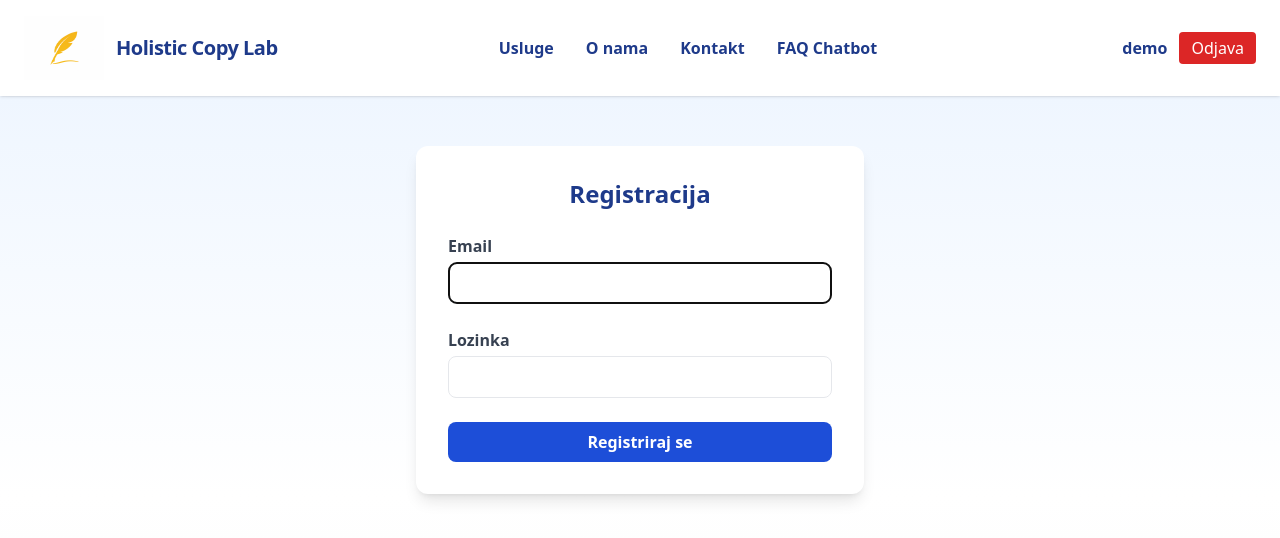
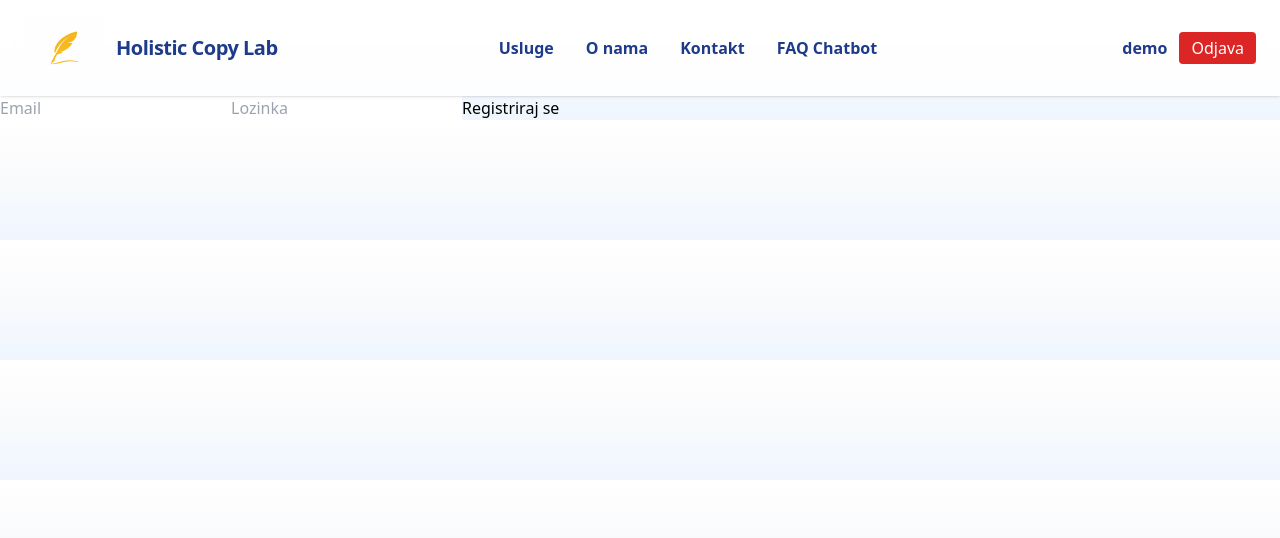
Before and after one commit to starone567/holistic-copy-lab-frontend, a React (Vite) app: page /register in a window 1280 px wide. Shown: the top 538 px of the page. Built offline with nearby package versions, Linux system fonts and the light colour scheme.

Commit message:
Supabase login i registracija: ažurirani Login.jsx i Register.jsx

```diff
--- a/src/pages/Login.jsx
+++ b/src/pages/Login.jsx
@@ -1,67 +1,46 @@
-// src/pages/Login.jsx
-import React, { useState } from "react";
+import { useState } from "react";
 import { supabase } from "../supabaseClient";
-import { useNavigate } from "react-router-dom";
 
 export default function Login({ setUser }) {
-  const [email, setEmail] = useState("");
-  const [password, setPassword] = useState("");
-  const [loading, setLoading] = useState(false);
-  const [message, setMessage] = useState("");
-  const navigate = useNavigate();
+  const [email, setEmail] = useState('');
+  const [password, setPassword] = useState('');
+  const [error, setError] = useState(null);
 
   const handleLogin = async (e) => {
     e.preventDefault();
-    setLoading(true);
-    setMessage("");
+    setError(null);
+
     const { data, error } = await supabase.auth.signInWithPassword({
       email,
       password,
     });
+
     if (error) {
-      setMessage("Neispravni podaci ili korisnik ne postoji.");
+      setError(error.message);
     } else {
       setUser(data.user);
-      navigate("/");
+      // localStorage.setItem('user', JSON.stringify(data.user)); // Po želji
     }
-    setLoading(false);
   };
 
   return (
-    <div className="flex flex-col items-center justify-center min-h-[50vh] bg-gradient-to-b from-blue-50 to-white">
-      <form onSubmit={handleLogin} className="bg-white shadow-lg rounded-xl p-8 w-full max-w-md space-y-6 mt-12">
-        <h2 className="text-2xl font-bold text-center text-blue-900 mb-4">Prijava</h2>
-        {message && <div className="text-center text-sm text-red-500">{message}</div>}
-        <div>
-          <label className="block text-gray-700 font-semibold mb-1" htmlFor="email">Email</label>
+    <form onSubmit={handleLogin}>
       <input
-            id="email"
         type="email"
-            className="w-full border rounded-lg px-3 py-2"
+        placeholder="Email"
         value={email}
         onChange={e => setEmail(e.target.value)}
-            required autoFocus
+        required
       />
-        </div>
-        <div>
-          <label className="block text-gray-700 font-semibold mb-1" htmlFor="password">Lozinka</label>
       <input
-            id="password"
         type="password"
-            className="w-full border rounded-lg px-3 py-2"
+        placeholder="Lozinka"
         value={password}
         onChange={e => setPassword(e.target.value)}
         required
       />
-        </div>
-        <button
-          type="submit"
-          className="w-full bg-blue-700 hover:bg-blue-800 text-white font-semibold rounded-lg py-2 transition"
-          disabled={loading}
-        >
-          {loading ? "Prijavljujem..." : "Prijava"}
-        </button>
+      <button type="submit">Prijavi se</button>
+      {error && <div style={{ color: 'red' }}>{error}</div>}
     </form>
-    </div>
   );
 }
--- a/src/pages/Register.jsx
+++ b/src/pages/Register.jsx
@@ -1,67 +1,47 @@
-// src/pages/Register.jsx
-import React, { useState } from "react";
+import { useState } from "react";
 import { supabase } from "../supabaseClient";
-import { useNavigate } from "react-router-dom";
 
-export default function Register() {
-  const [email, setEmail] = useState("");
-  const [password, setPassword] = useState("");
-  const [loading, setLoading] = useState(false);
-  const [message, setMessage] = useState("");
-  const navigate = useNavigate();
+export default function Register({ setUser }) {
+  const [email, setEmail] = useState('');
+  const [password, setPassword] = useState('');
+  const [error, setError] = useState(null);
 
   const handleRegister = async (e) => {
     e.preventDefault();
-    setLoading(true);
-    setMessage("");
+    setError(null);
+
     const { data, error } = await supabase.auth.signUp({
       email,
       password,
     });
+
     if (error) {
-      setMessage(error.message);
+      setError(error.message);
     } else {
-      setMessage("Potvrdi svoj email za dovršetak registracije!");
-      setTimeout(() => navigate("/login"), 3500);
+      // Možeš automatski postaviti usera, ili ga preusmjeriti na login
+      setUser(data.user);
+      // localStorage.setItem('user', JSON.stringify(data.user)); // Po želji
     }
-    setLoading(false);
   };
 
   return (
-    <div className="flex flex-col items-center justify-center min-h-[50vh] bg-gradient-to-b from-blue-50 to-white">
-      <form onSubmit={handleRegister} className="bg-white shadow-lg rounded-xl p-8 w-full max-w-md space-y-6 mt-12">
-        <h2 className="text-2xl font-bold text-center text-blue-900 mb-4">Registracija</h2>
-        {message && <div className="text-center text-sm text-red-500">{message}</div>}
-        <div>
-          <label className="block text-gray-700 font-semibold mb-1" htmlFor="email">Email</label>
+    <form onSubmit={handleRegister}>
       <input
-            id="email"
         type="email"
-            className="w-full border rounded-lg px-3 py-2"
+        placeholder="Email"
         value={email}
         onChange={e => setEmail(e.target.value)}
-            required autoFocus
+        required
       />
-        </div>
-        <div>
-          <label className="block text-gray-700 font-semibold mb-1" htmlFor="password">Lozinka</label>
       <input
-            id="password"
         type="password"
-            className="w-full border rounded-lg px-3 py-2"
+        placeholder="Lozinka"
         value={password}
         onChange={e => setPassword(e.target.value)}
         required
       />
-        </div>
-        <button
-          type="submit"
-          className="w-full bg-blue-700 hover:bg-blue-800 text-white font-semibold rounded-lg py-2 transition"
-          disabled={loading}
-        >
-          {loading ? "Registriram..." : "Registriraj se"}
-        </button>
+      <button type="submit">Registriraj se</button>
+      {error && <div style={{ color: 'red' }}>{error}</div>}
     </form>
-    </div>
   );
 }
```
Lines whose indentation alone changed are shown as unchanged.
